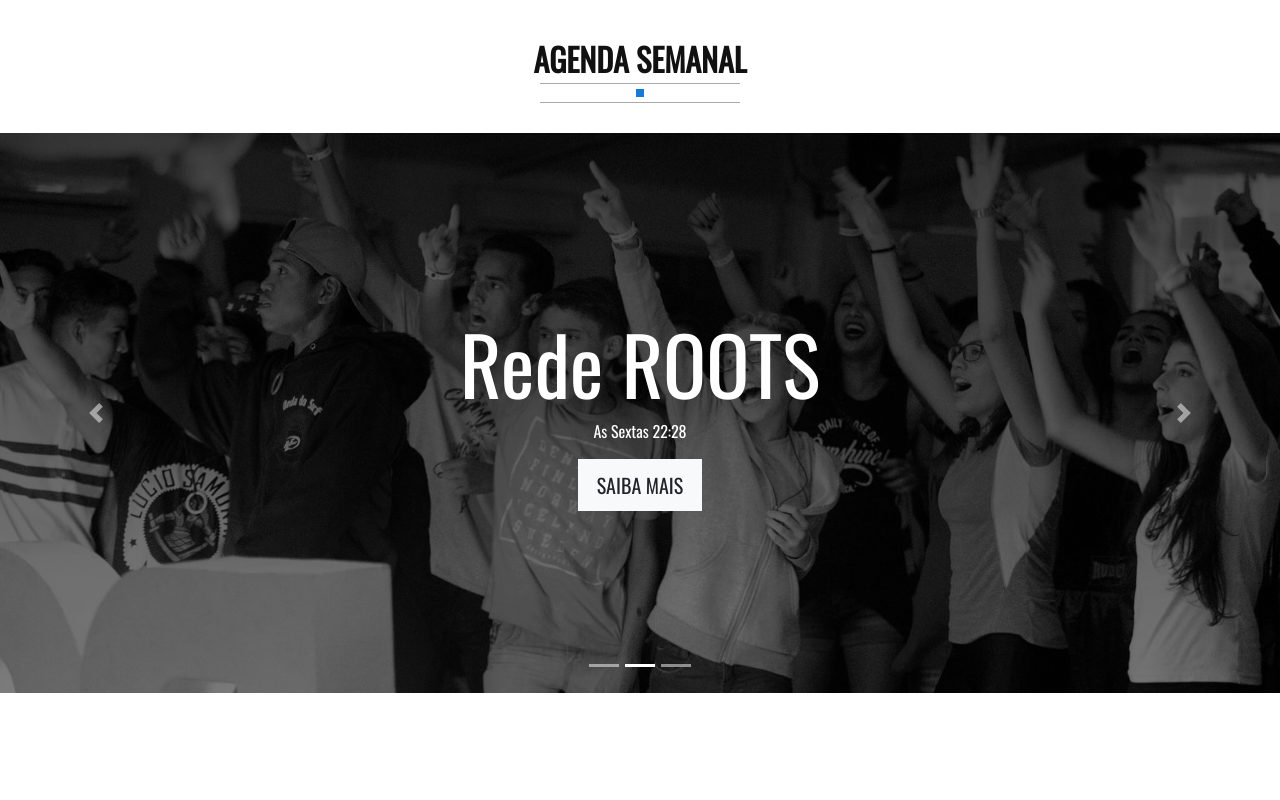
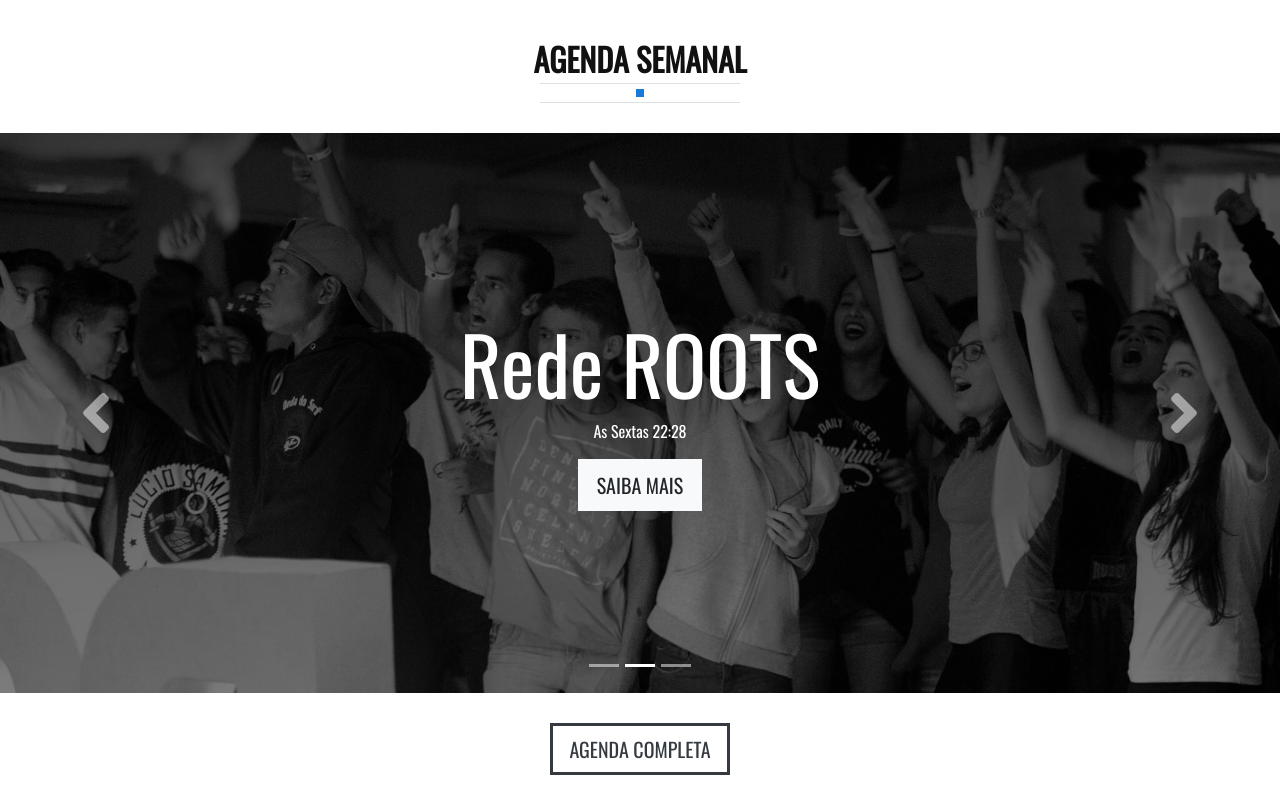
Before and after one commit to lglucasu/ibn-prototipo, a plain HTML site: page index.html in a window 1280 px wide. Shown: the part 1720-2520 px from the top of the page. Drawn offline with nearby package versions, Linux system fonts and the light colour scheme; some packages are replaced by stand-ins of ours.

Commit message:
Adicionando alguns itens no menu

```diff
--- a/assets/app/css/app.css
+++ b/assets/app/css/app.css
@@ -44,8 +44,8 @@ section .row {
 
 .title-divider {
     width: 200px;
-    border-top: 1px solid #ababab;
-    border-bottom: 1px solid #ababab;
+    border-top: 1px solid #e0e0e0;
+    border-bottom: 1px solid #e0e0e0;
     margin: 0 auto;
     margin-top: 5px;
 }
@@ -373,6 +373,12 @@ section h3{
     padding: 15px;
     z-index: 123
 }
+/* ======================= SEMANA ======================= */
+
+.section-semana .carousel {
+    margin-bottom: 30px;
+}
+
 
 /* ======================= FIQUE POR DENTRO ======================= */
 .section-fique-por-dentro {
--- a/index.html
+++ b/index.html
@@ -21,7 +21,6 @@
                 </button>
                 <div class="collapse navbar-collapse " id="navbarSupportedContent">
                     <ul class="navbar-nav ml-auto ">
-
                         <li class="nav-item">
                             <a href="#section-about" class="nav-link">Quem somos</a>
                         </li>
@@ -30,11 +29,14 @@
                         </li>
                         <li class="nav-item">
                             <a href="#section-eventos" class="nav-link">Eventos</a>
+                        </li>
 
+                        <li class="nav-item">
+                            <a href="#section-fique-por-dentro" class="nav-link">Fique por dentro</a>
                         </li>
                         <li class="nav-item">
-                                <a href="#section-fique-por-dentro" class="nav-link">Fique por dentro</a>
-                        </li>
+                                <a href="#section-mensagens" class="nav-link">Mensagens</a>
+                            </li>
                         <li class="nav-item dropdown">
                             <a class="nav-link dropdown-toggle" href="#" id="navbarDropdown" role="button" data-toggle="dropdown" aria-haspopup="true" aria-expanded="false">
                                 Mídia
@@ -69,7 +71,6 @@
         </div>
     </header>
     <main class="container-fluid">
-
         <section class="section-about">
             <div class="row">
                 <div class="col">
@@ -156,17 +157,20 @@
 
                         <!-- Left and right controls -->
                         <a class="carousel-control-prev" href="#carousel" data-slide="prev">
-                            <span class="carousel-control-prev-icon"></span>
-                        </a>
+                                <i class="fas fa-angle-left  fa-4x"></i>
+
+                            </a>
                         <a class="carousel-control-next" href="#carousel" data-slide="next">
-                            <span class="carousel-control-next-icon"></span>
+                                <i class="fas fa-angle-right fa-4x"></i>
+
+
                         </a>
 
-                        <!-- <a href="#section-about" class="explore-indicator btn btn-lg btn-outline-light">
-                                Explorar  <i class="fas fa-angle-double-down"></i>
-                        </a> -->
 
-                    </div>
+                 </div>
+
+                 <a class="btn btn-lg btn-outline-dark call-to-action" href="#">Agenda Completa</a>
+
         </section>
 
         <section  class="section-eventos">
@@ -218,7 +222,7 @@
                     </a>
                 </div>
                 <div class="col-md-4 col-sm-12 event-container">
-                    <a href="#" data-bg="assets/app/img/oportunidades1.jpeg"  class="event">
+                    <a href="#" data-bg="assets/app/img/oportunidades2.jpeg"  class="event">
                         <h3>Oportunidades</h3>
                     </a>
                 </div>
@@ -229,6 +233,7 @@
                 </div>
             </div>
         </section>
+
         <section class="section-visite">
             <h2 class="section-title">
                     Visite-nos
@@ -237,10 +242,7 @@
                     </div>
                 </h2>
                 <div id="map"></div>
-
-
         </section>
-
     </main>
     <footer>
         <div class="text-center social-list">
```
